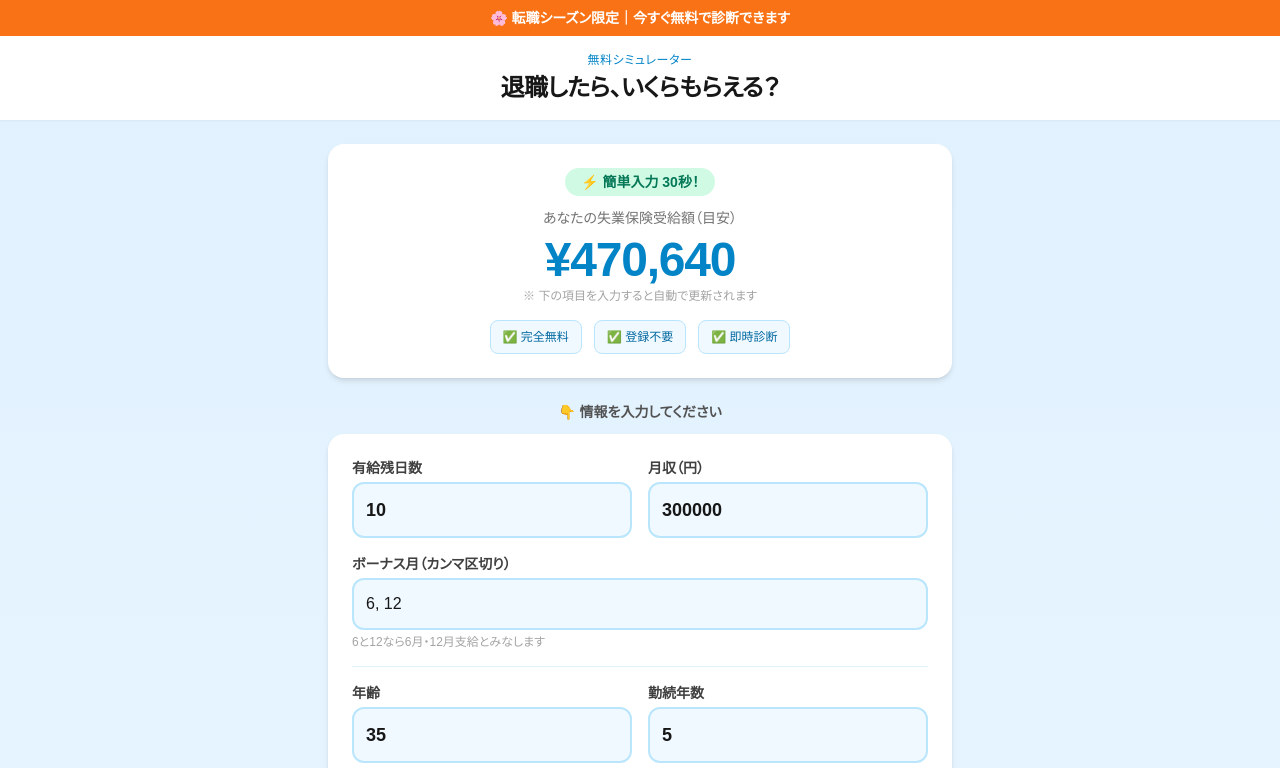
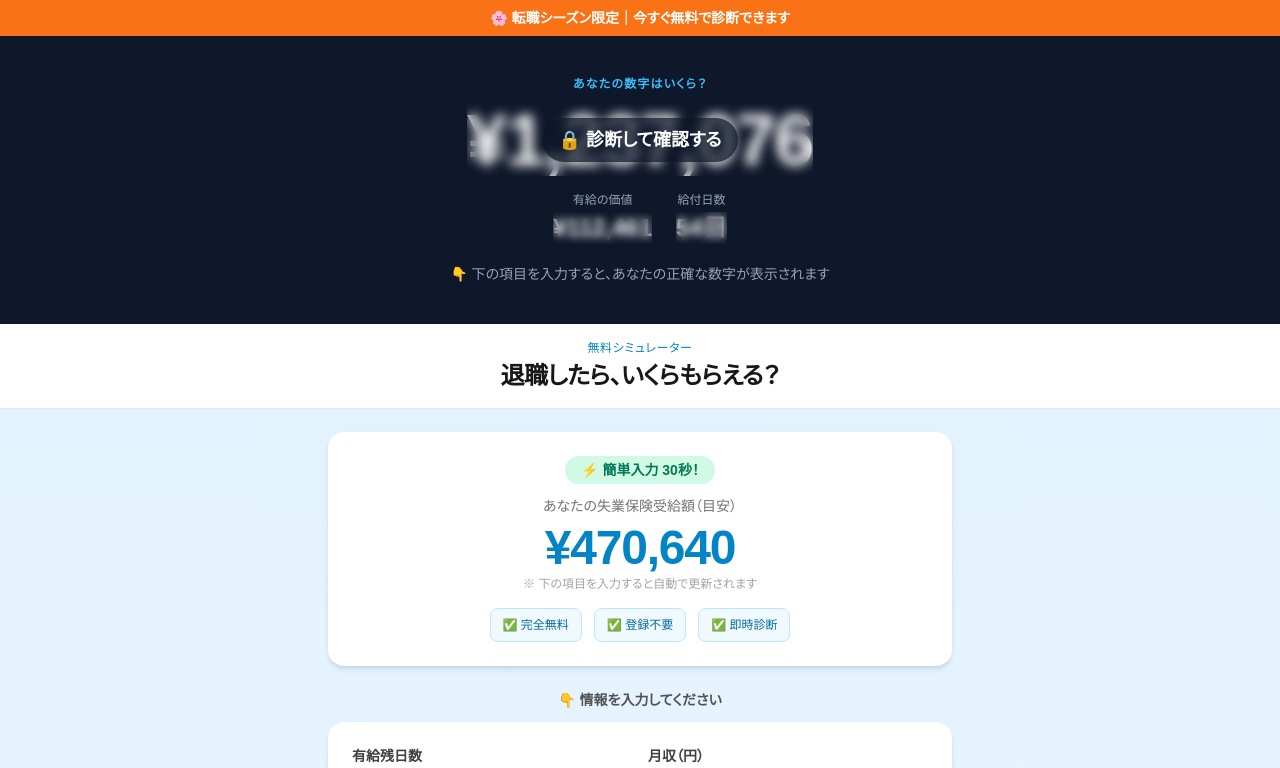
Before and after one commit to ksite24-blip/retirement-simulator, a Next.js app: page / in a window 1280 px wide. Shown: the top 768 px of the page. Built offline with nearby package versions, Linux system fonts and the light colour scheme; no server answers.

Commit message:
スロットアニメーション追加：あなたの数字は？セクション

```diff
--- a/src/app/page.tsx
+++ b/src/app/page.tsx
@@ -2,6 +2,18 @@
 
 import Link from "next/link";
 import { useState, useMemo, useEffect, useRef } from "react";
+
+// ランダムにパラパラ動き続けるスロット数字
+function useSlotNumber(min: number, max: number, interval: number = 80) {
+  const [value, setValue] = useState(min);
+  useEffect(() => {
+    const timer = setInterval(() => {
+      setValue(Math.floor(Math.random() * (max - min + 1)) + min);
+    }, interval);
+    return () => clearInterval(timer);
+  }, [min, max, interval]);
+  return value;
+}
 
 function useCountUp(target: number, duration: number = 800) {
   const [display, setDisplay] = useState(target);
@@ -186,12 +198,60 @@ export default function TaishokuSimulatorPage() {
   const animatedUnemployment = useCountUp(result.unemploymentTotal);
   const animatedPaidLeave = useCountUp(Math.round(result.paidLeaveValue));
 
+  // スロット用：常にランダムに動く数字
+  const slotMain = useSlotNumber(300000, 2500000, 60);
+  const slotSub1 = useSlotNumber(10000, 300000, 80);
+  const slotSub2 = useSlotNumber(50, 150, 100);
+
   return (
     <main className="min-h-screen bg-gradient-to-b from-sky-100 to-blue-50 text-neutral-800">
 
       {/* 緊急バナー */}
       <div className="bg-orange-500 py-2 text-center text-sm font-bold text-white">
         🌸 転職シーズン限定｜今すぐ無料で診断できます
+      </div>
+
+      {/* スロットヒーロー：あなたの数字は？ */}
+      <div className="bg-slate-900 px-4 py-10 text-center">
+        <p className="text-xs font-bold tracking-widest text-sky-400 uppercase mb-3">
+          あなたの数字はいくら？
+        </p>
+        <div className="relative inline-block">
+          {/* メイン数字：ランダムにパラパラ */}
+          <p className="text-6xl font-black tabular-nums text-white sm:text-7xl"
+             style={{ fontVariantNumeric: "tabular-nums", letterSpacing: "-0.02em" }}>
+            ¥{slotMain.toLocaleString()}
+          </p>
+          {/* ブラーオーバーレイ */}
+          <div className="absolute inset-0 flex items-center justify-center"
+               style={{ backdropFilter: "blur(6px)", WebkitBackdropFilter: "blur(6px)" }}>
+            <span className="text-white text-lg font-bold bg-slate-900/70 px-4 py-2 rounded-full">
+              🔒 診断して確認する
+            </span>
+          </div>
+        </div>
+
+        {/* サブ数字2つもパラパラ */}
+        <div className="mt-4 flex justify-center gap-6">
+          <div className="text-center">
+            <p className="text-xs text-slate-400 mb-1">有給の価値</p>
+            <div className="relative inline-block">
+              <p className="text-2xl font-bold tabular-nums text-white">¥{slotSub1.toLocaleString()}</p>
+              <div className="absolute inset-0" style={{ backdropFilter: "blur(4px)", WebkitBackdropFilter: "blur(4px)" }} />
+            </div>
+          </div>
+          <div className="text-center">
+            <p className="text-xs text-slate-400 mb-1">給付日数</p>
+            <div className="relative inline-block">
+              <p className="text-2xl font-bold tabular-nums text-white">{slotSub2}日</p>
+              <div className="absolute inset-0" style={{ backdropFilter: "blur(4px)", WebkitBackdropFilter: "blur(4px)" }} />
+            </div>
+          </div>
+        </div>
+
+        <p className="mt-5 text-sm text-slate-400">
+          👇 下の項目を入力すると、あなたの正確な数字が表示されます
+        </p>
       </div>
 
       {/* ヘッダー */}
```
